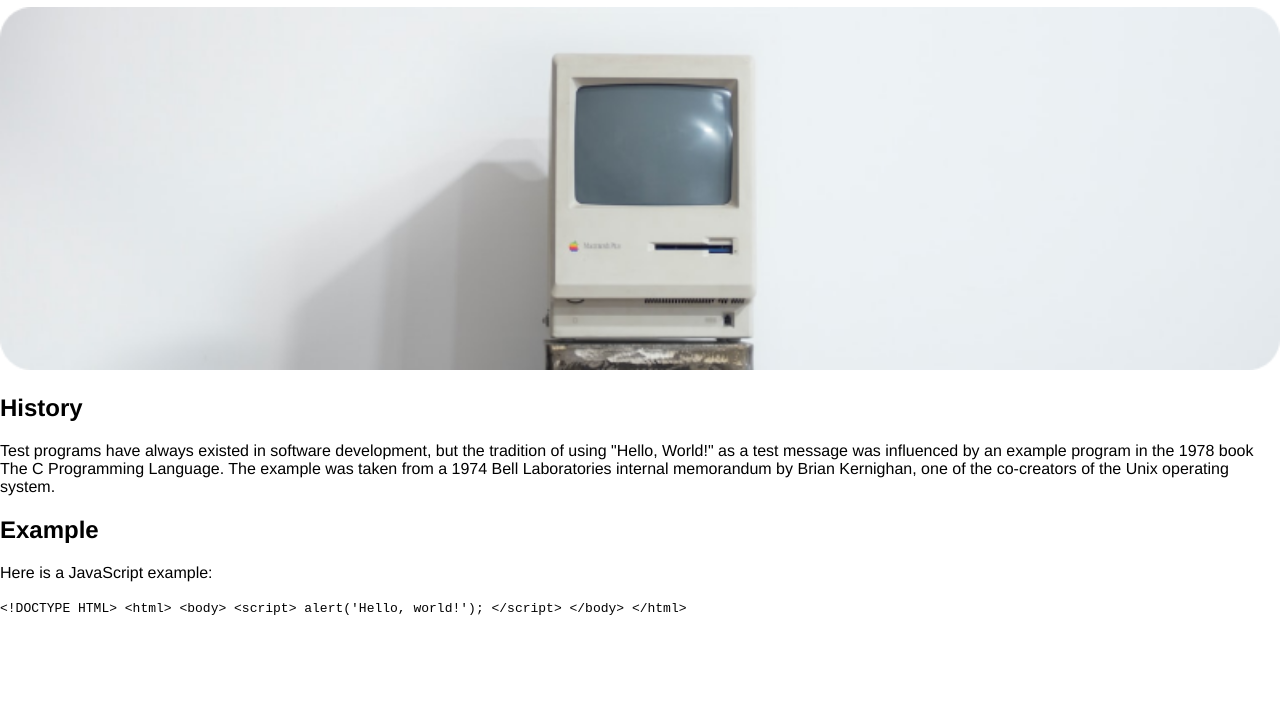
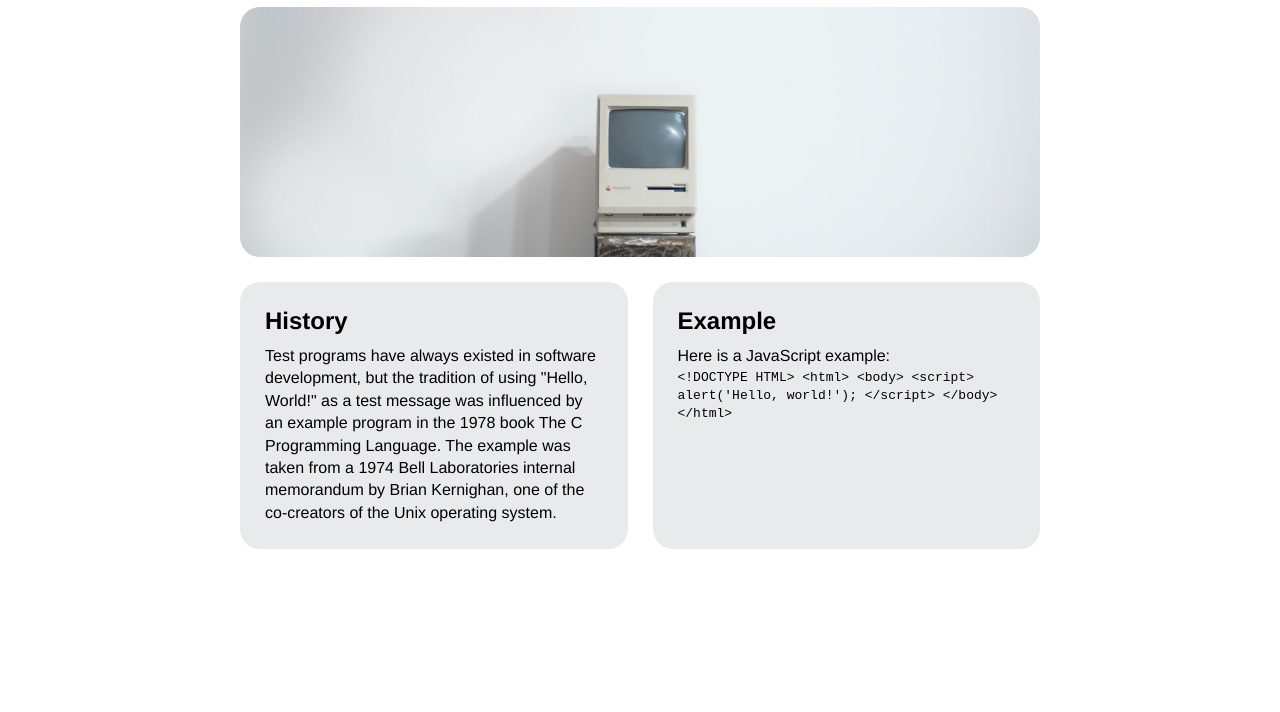
Before and after one commit to davidwells24/hello-world-lab, a plain HTML site: page index.html in a window 1280 px wide. Shown: the part 88-800 px from the top of the page. Drawn offline with Linux system fonts and the light colour scheme.

Commit message:
Layout CSS

```diff
--- a/index.html
+++ b/index.html
@@ -8,8 +8,11 @@
         <link rel="stylesheet" href="screen.css">
     </head>
     <body>
+        <main>
             <h1>HelloWorld</h1>
-        <img src="images/computer_image.png" alt="Vintage mac">
+            <div class="masthead">
+            </div>
+            <div class="details">
                 <section>
                     <h2>History</h2>
                     <p>Test programs have always existed in software development, but the tradition of using "Hello, World!" as a test message was influenced by an example program in the 1978 book The C Programming Language. The example was taken from a 1974 Bell Laboratories internal memorandum by Brian Kernighan, one of the co-creators of the Unix operating system.</p>
@@ -28,6 +31,8 @@
                         &lt;/html&gt;
                     </code>
                 </section>
+            </div>
+        </main>
 
     </body>
 </html>
--- a/screen.css
+++ b/screen.css
@@ -2,9 +2,45 @@ body {
     background: #ffffff;
     font-family: Helvetica, sans-serif;
     border-top: 15px solid #424242;
-    margin: 0px;
+    margin: 0;
+}
+
+main {
+    margin: 0 auto;
+    width: 800px;
+}
+
+.masthead {
+    background-image: url('images/mac.png');
+    background-size: cover;
+    background-position: bottom;
+    height: 250px;
+    border-radius: 20px;
+}
+
+.details {
+    display: flex;
+    gap: 25px;
+}
+
+.details section {
+    flex-grow: 1;
+    flex-basis: 0;
+    background: #e9eaec;
+    padding: 25px;
+    border-radius: 20px;
+    margin-top: 25px;
 }
 
 img {
     width: 100%;
 }
+
+h2 {
+    margin: 0px 0px 10px 0;
+}
+
+p {
+    margin: 0px;
+    line-height: 1.4em;
+}
```
Also changed, not shown: images/computer_image.png (deleted), images/mac.png (added). Lines whose indentation alone changed are shown as unchanged.
